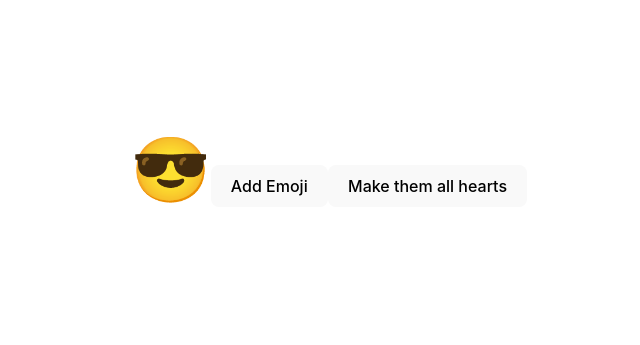
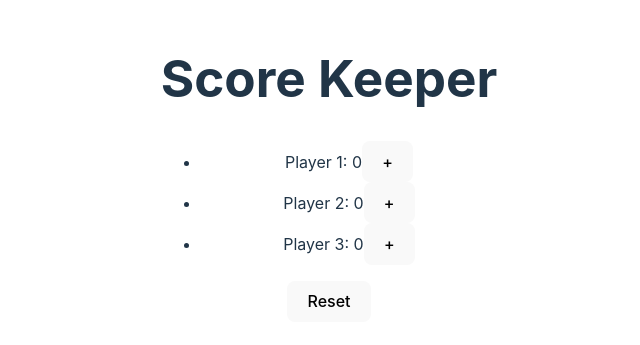
Before and after one commit to bbangwon/state-demo, a React (Vite) app: page / in a window 1280 px wide. Shown: the part 231-576 px from the top of the page, without its empty margins (311-951 px from the left). Built offline with nearby package versions, Linux system fonts and the light colour scheme.

Commit message:
점수 기록기

```diff
--- a/src/App.jsx
+++ b/src/App.jsx
@@ -2,13 +2,15 @@ import './App.css'
 // import Counter from './Counter'
 // import Dumbo from './Dumbo'
 // import ScoreKeeper from './ScoreKeeper'
-import EmojiClicker from './EmojiClicker'
+//import EmojiClicker from './EmojiClicker'
+import ScoreKeeper2 from './ScoreKeeper2'
 
 function App() {
 
   return (
     <>
-    <EmojiClicker />
+    <ScoreKeeper2 numplayers={3} target={5} />
+    {/* <EmojiClicker /> */}
       {/* <h1>State Demo</h1>
       <Counter />
       <Dumbo /> */}
--- /dev/null
+++ b/src/ScoreKeeper2.jsx
@@ -0,0 +1,40 @@
+import { useState } from "react";
+
+export default function ScoreKeeper2({numplayers=3, target=5}) {
+  const [score, setScore] = useState(new Array(numplayers).fill(0));
+
+//   function incrementScore(i) {
+//     setScore((oldScore) => {
+//       const newScore = [...oldScore];
+//       newScore[i] += 1;
+//       return newScore;
+//     });
+//   }
+
+const incrementScore = (idx) => {
+    setScore((oldScore) => {
+        return oldScore.map((score, i) => {
+            if (i === idx) return score + 1;
+            return score;
+        });
+    });
+};
+
+  const reset = () => setScore(new Array(numplayers).fill(0));
+
+  return (
+    <div>
+      <h1>Score Keeper</h1>
+      <ul>
+        {score.map((s, i) => (
+            <li key={i}>
+            Player {i + 1}: {s}
+            <button onClick={() => incrementScore(i)}>+</button>
+            {s >= target ? "Winner!" : null}
+          </li>
+        ))}
+      </ul>
+      <button onClick={reset}>Reset</button>
+    </div>
+  );
+}
```
